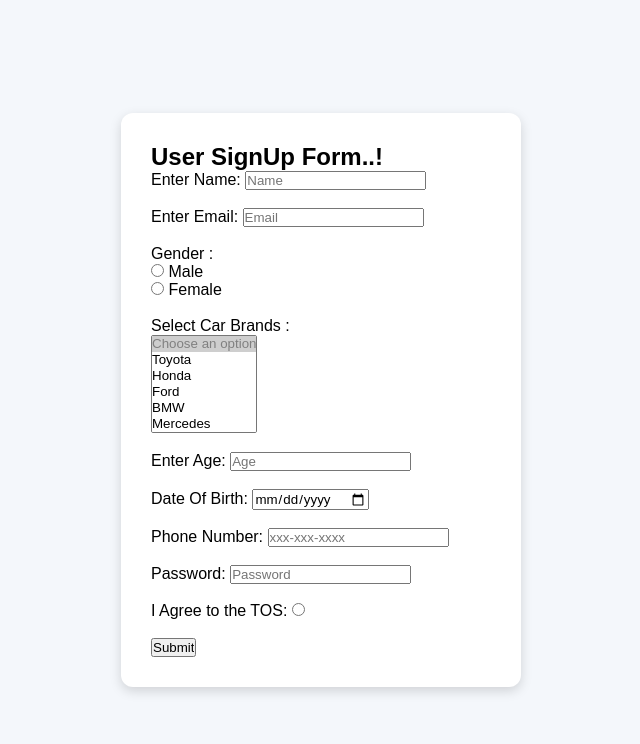
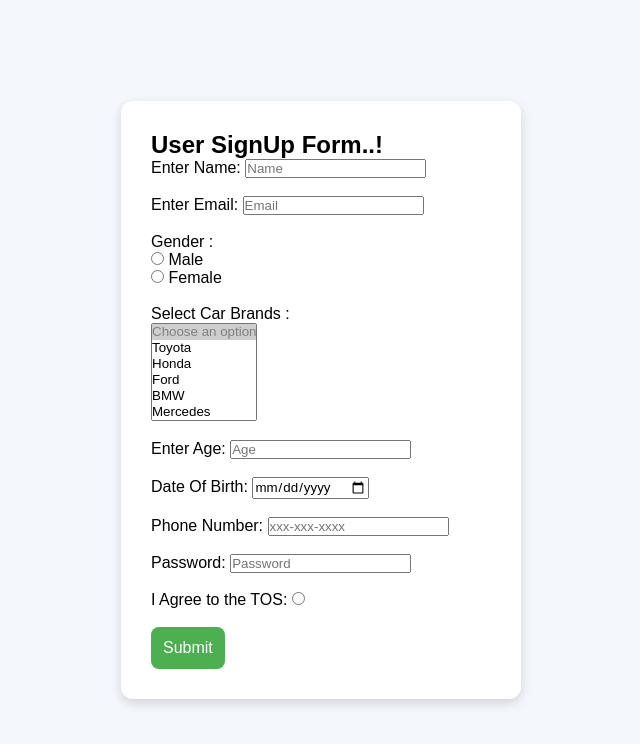
Before and after one commit to acciojob/signup-form-car-Dattashinge, a website: page main.html in a window 1280 px wide. Shown: the whole page, without its empty margins (319-959 px from the left). Drawn offline with Linux system fonts and the light colour scheme.

Commit message:
created a submission

```diff
--- a/main.html
+++ b/main.html
@@ -10,7 +10,7 @@
 	<!-- the entire body must be written by student -->
 	 <div class="container">
         <h2>User SignUp Form..!</h2>
-        <form method="Post">
+        <form method="post">
             <label for="name">Enter Name:</label>
             <input type="text" id="name" required="yes" placeholder="Name">
             <br><br>
@@ -65,12 +65,12 @@
             <label for="tos">I Agree to the TOS:</label>
             <input type="radio" required="yes" id="tos" >
             <br><br>
-
-            <input
-       type="button"
-        id="submit"
-        value="Submit"
-      />
+<!--
+            <input type="button"
+	        id="submit"
+	        value="Submit"
+      /> -->
+			<button type="submit" id="submit" value="Submit"> Submit</button>
         </form>
     </div>
     <script type="text/javascript" src="./script.js">
--- a/styles.css
+++ b/styles.css
@@ -22,7 +22,7 @@
       border-radius:12px;
       box-shadow:0 4px 12px rgba(0,0,0,0.15);
     }
- input[type="submit"]{
+ button[type="submit"]{
       background:#4CAF50;
       color:white;
       border:none;
```
